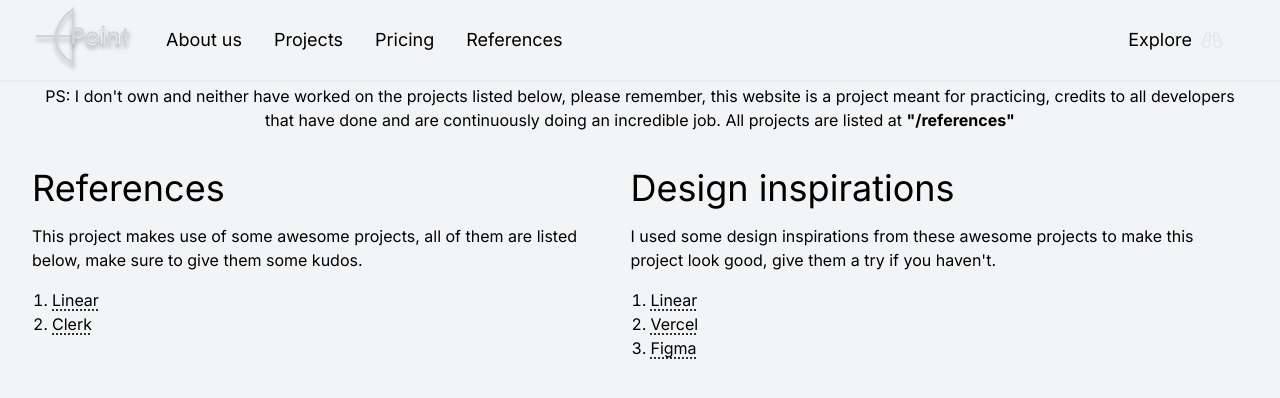
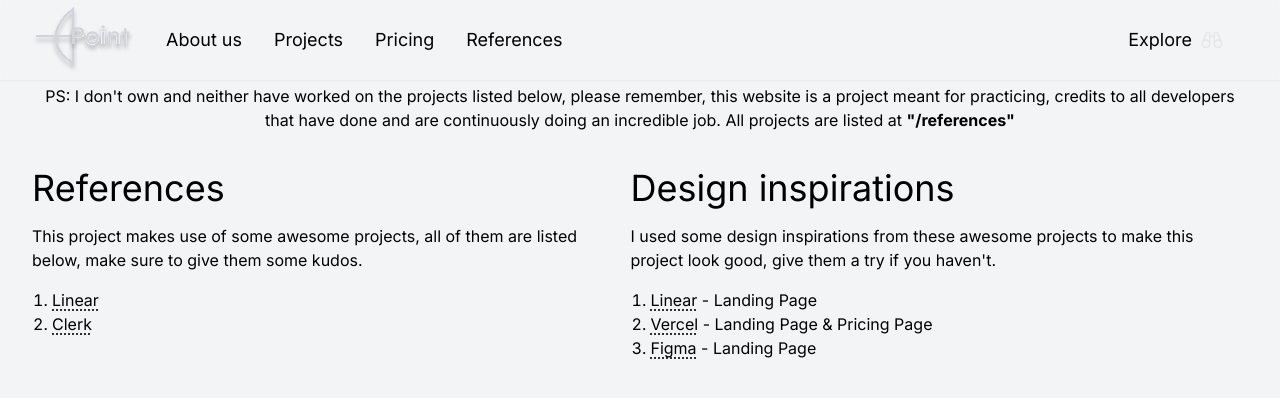
Before and after one commit to nicholascostadev/point, a Next.js app: page /references in a window 1280 px wide. Shown: the top 398 px of the page. Built offline with nearby package versions, Linux system fonts and the light colour scheme.

Commit message:
style: fix references data

```diff
--- a/src/app/references/page.tsx
+++ b/src/app/references/page.tsx
@@ -27,6 +27,7 @@ export default function References() {
                                     <span className="underline decoration-dotted group-hover:decoration-dashed">
                                         {sectionData.name}
                                     </span>
+                                    {sectionData.desc}
                                 </a>
                             </li>
                         ))}
--- a/src/app/references/referencesData.ts
+++ b/src/app/references/referencesData.ts
@@ -2,10 +2,12 @@ const references = [
     {
         name: "Linear",
         url: "https://linear.app",
+        desc: undefined,
     },
     {
         name: "Clerk",
         url: "https://clerk.com",
+        desc: undefined,
     },
 ];
 
```
